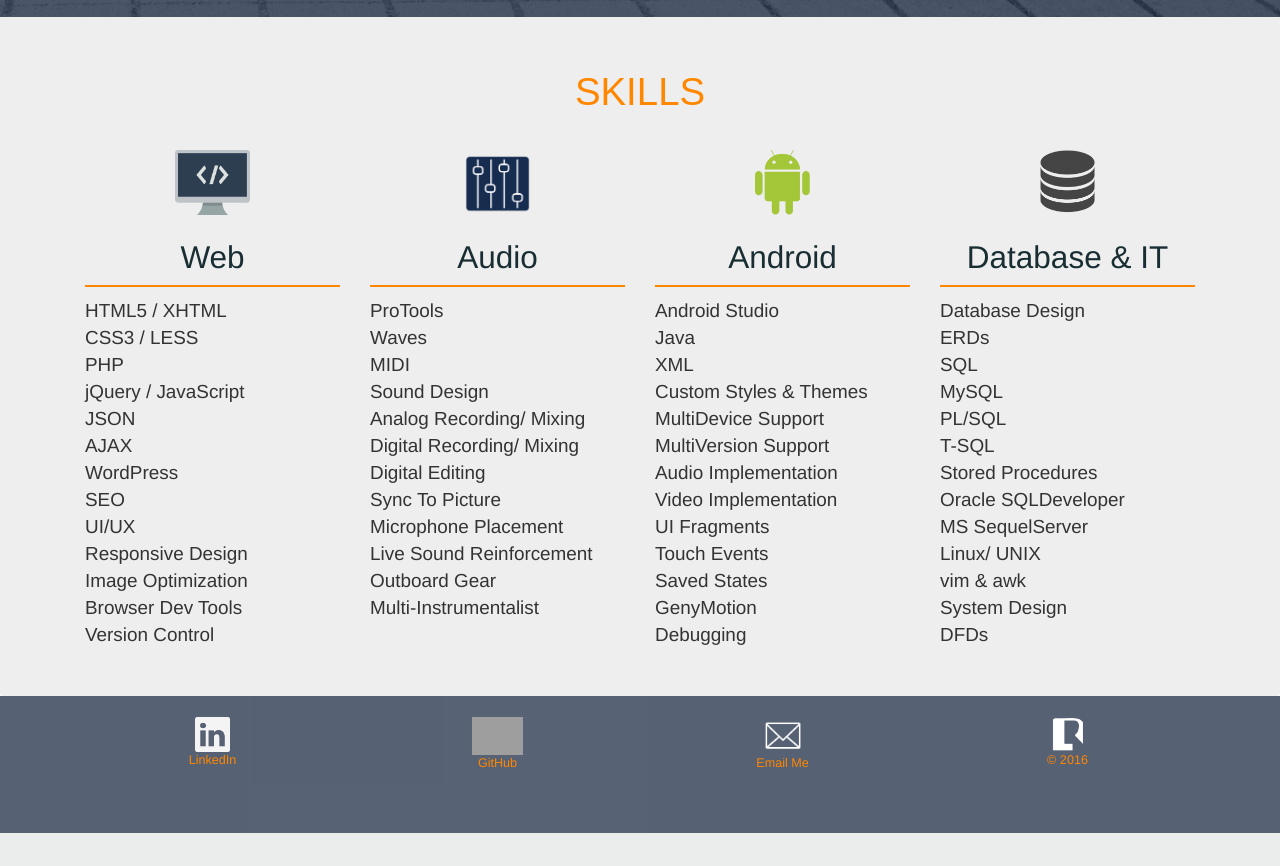
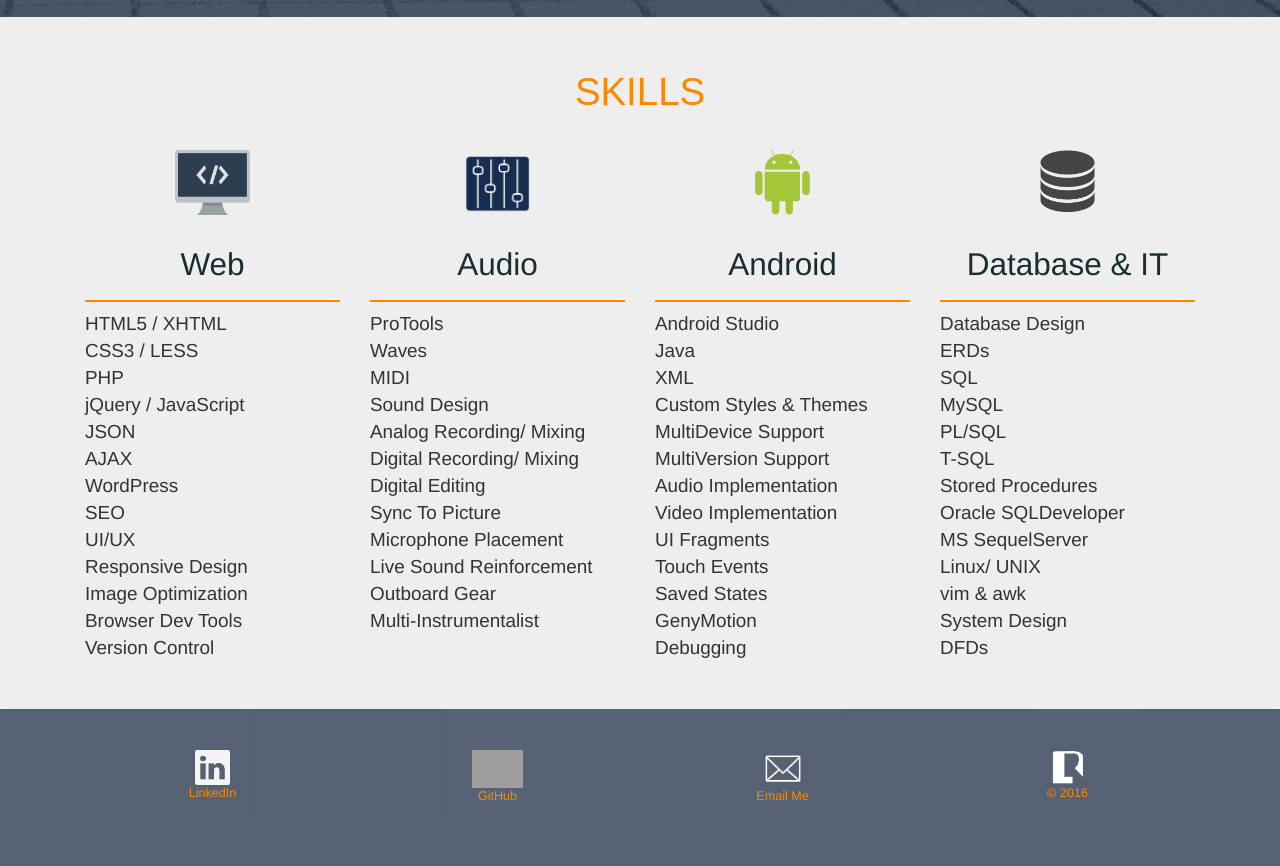
Before and after one commit to LeReiver/portfolio, a PHP site: page / in a window 1280 px wide. Shown: the part 975-1841 px from the top of the page. Before the commit the page ends 1808 px from the top, so only its background shows below. Run offline with PHP 8.4, Linux system fonts and the light colour scheme; grey boxes are pictures that could not be loaded.

Commit message:
And more work on spacing and projects nav. Trouble shooting margin problem at 350px

```diff
--- a/about.php
+++ b/about.php
@@ -18,14 +18,14 @@
 </head>
 <body data-spy="scroll" data-target="#navbar">
 <?php require('navigation.php'); ?>
-    <div id="about_2" class="section bigbox" style="padding-top: 6em;">
+    <div id="about_bio" class="section bigbox" style="padding-top: 6em;">
         <div class="container">
             <div class="row section-header">
                 <div class="col-md-12">
                     <div class="col-md-7">
                         <h1 style="font-size: 1.85em; color: #ff8700; font-stretch: extra-expanded; font-weight: 200; text-align:start;  margin-bottom:1em; margin-left: -40px;">About</h1>
 
-                        <p id="about_2" class="bio" style="margin-left:-40px">Providing quality that continually exceeds client expectations.<br><br>I am a multimedia developer
+                        <p id="about_bio" class="bio" style="margin-left:-40px">Providing quality that continually exceeds client expectations.<br><br>I am a multimedia developer
                             living in Portland Oregon. I have been creating digital media for over 15 years. With a background in music performance,
                             audio production, and video production, I am currently studying web development and design as well as programming and IT at Portland
                             Community College. My experience as well as my studies has gained me a wealth of knowledge that I inherently apply
--- a/includes/styles/portfolio.css.php
+++ b/includes/styles/portfolio.css.php
@@ -483,6 +483,7 @@ ul.topnav li.icon {display: none;}
 
 .section.footer .footer-item {
     margin-bottom: 20px;
+    margin-top: 20px;
 }
 .social-icons {
     margin-top: 8px;
@@ -544,10 +545,13 @@ ul.topnav li.icon {display: none;}
 #about_2 p {
     font-size: 1.5em;
     font-weight: 200;
+    margin: 20px 20px 20px 0;
+}
+#about_bio  p{
+    font-size: 1.5em;
     margin: 20px 40px 20px 0;
-}
-p #about_2 .bio  {
-    margin: 20px -40px 20px -40px;
+    padding-right: 0;
+    text-align: justify;
 }
 img.fullwidth {
     width: 100%;
@@ -1055,7 +1059,7 @@ a.button:hover {
     }
 }
 
-@media (max-width: 786px) {
+@media (max-width: 780px) {
     .navbar-default .navbar-brand img.small {
         top: 2px;
         width: 45px;
@@ -1111,6 +1115,12 @@ a.button:hover {
         font-size: 1.5em;
         font-weight: 100;
         text-align: start;
+    }
+    #about_bio  p{
+        font-size: 1.5em;
+        margin: 20px 20px 20px 0;
+        padding-right: 0;
+        text-align: justify;
     }
     #about h1 {
         margin-top: 0.25em;
@@ -1200,6 +1210,12 @@ a.button:hover {
     }
     #about p {
         margin: 20px 0 0 20px;
+    }
+    #about_bio  p{
+        font-size: 1.5em;
+        margin: 20px 40px 20px 0;
+        padding-right: 0;
+        text-align: justify;
     }
     section.project-icon {
         height: 350px;
@@ -1525,6 +1541,12 @@ a.button:hover {
          margin-top: 5em;
         font-size: 1.5em;
      }
+    #about_bio  p{
+        font-size: 1.5em;
+        margin: 20px -20px 20px 0;
+        padding-right: 0;
+        text-align: start;
+    }
     #about h1 {
         text-align: start;
 /*        font-size: 1.93em;*/
@@ -1708,17 +1730,21 @@ a.button:hover {
     #about_2 p {
         margin: 0 1em;
     }
+    #about_bio  p{
+        font-size: 1.5em;
+        margin: 20px -10px 20px 0;
+        padding-right: 0;
+    }
     .project-icon img {
         padding-top: 20px;
         /*        margin: -.5em 0 -5em 1em;*/
     }
 }
 
-@media (max-width: 340px) {
+@media (max-width: 350px) {
     #about h1 {
         font-size: 5vw;
     }
-
     .header-logo img {
         margin-right:-1em;
     }
@@ -1730,15 +1756,21 @@ a.button:hover {
     }
     #about_2 p {
         font-size: 1.5em;
-        margin: 5px 0 0 0;
+        margin: 5px 4em 0 0;
         padding-right: 0;
     }
-    .section.bigbox {
-        max-width: 310px;
+    #about_bio  p{
+        font-size: 1.25em;
+        margin: 5px -3em 0 0;
+        padding-right: 0;
+        text-align: start;
+    }
+    .container {
+        margin-right: 2em;
     }
     .section.bigbox h5{
-        margin: 1.25em 5em 0 -1em;
-        padding: 0 1.5em .25em .5em;
+        margin: 1.25em 2em 0 -1em;
+        padding: 0 2.5em .25em .5em;
         font-size: 150%;
     }
     .project-icon img {
@@ -1747,8 +1779,9 @@ a.button:hover {
         margin-left: -8.5em;
     }
     .orange-underline {
-        margin: .5em 0 0 0;
+        margin: .5em 4.5em 0 1em;
         padding: 0 2em;
+        width: 310px;
     }
     .container.projects h1 {
         margin-left: 0;
@@ -1766,7 +1799,7 @@ a.button:hover {
     }
     #about_2 p {
         font-size: 1.5em;
-        margin: 5px 0 0 0;
+        margin: 5px 4em 0 0;
         padding-right: 0;
     }
     .header-logo img {
--- a/index.php
+++ b/index.php
@@ -71,7 +71,7 @@
             <div id =class="row">
                 <div class="col-md-3 col-sm-6">
                     <div><div class="skills-icon lt_blue-hover-border"><img src="includes/images/imac_code5.png"></div></div>
-                    <h3 class="orange-underline">Web</h3>
+                    <h3 class="orange-underline" style="padding-bottom:.5em;margin:.25em 0;">Web</h3>
                     <table id="skills">
                         <tr><td>HTML5 / XHTML</td></tr>
                         <tr><td>CSS3 / LESS</td></tr>
@@ -90,7 +90,7 @@
                 </div>
                 <div class="col-md-3 col-sm-6">
                     <div><div class="skills-icon lt_blue-hover-border"><img src="includes/images/audio4.png"></div></div>
-                    <h3 class="orange-underline">Audio</h3>
+                    <h3 class="orange-underline" style="padding-bottom:.5em;margin:.25em 0;">Audio</h3>
                     <table id="skills">
                         <tr><td>ProTools</td></tr>
                         <tr><td>Waves</td></tr>
@@ -109,7 +109,7 @@
                 </div>
                 <div class="col-md-3 col-sm-6">
                     <div><div class="skills-icon lt_blue-hover-border"><img src="includes/images/android.png"></div></div>
-                    <h3 class="orange-underline">Android </h3>
+                    <h3 class="orange-underline" style="padding-bottom:.5em;margin:.25em 0;">Android </h3>
                     <table id="skills">
                         <tr><td>Android Studio</td></tr>
                         <tr><td>Java</td></tr>
@@ -128,7 +128,7 @@
                 </div>
                 <div class="col-md-3 col-sm-6">
                     <div><div class="skills-icon lt_blue-hover-border"><img src="includes/images/database2.png"></div></div>
-                    <h3 class="orange-underline">Database & IT</h3>
+                    <h3 class="orange-underline" style="padding-bottom:.5em;margin:.25em 0;">Database & IT</h3>
                     <table id="skills">
                         <tr><td>Database Design</td></tr>
                         <tr><td>ERDs</td></tr>
```
Also changed, not shown: projects.php (+4 -4 lines).
